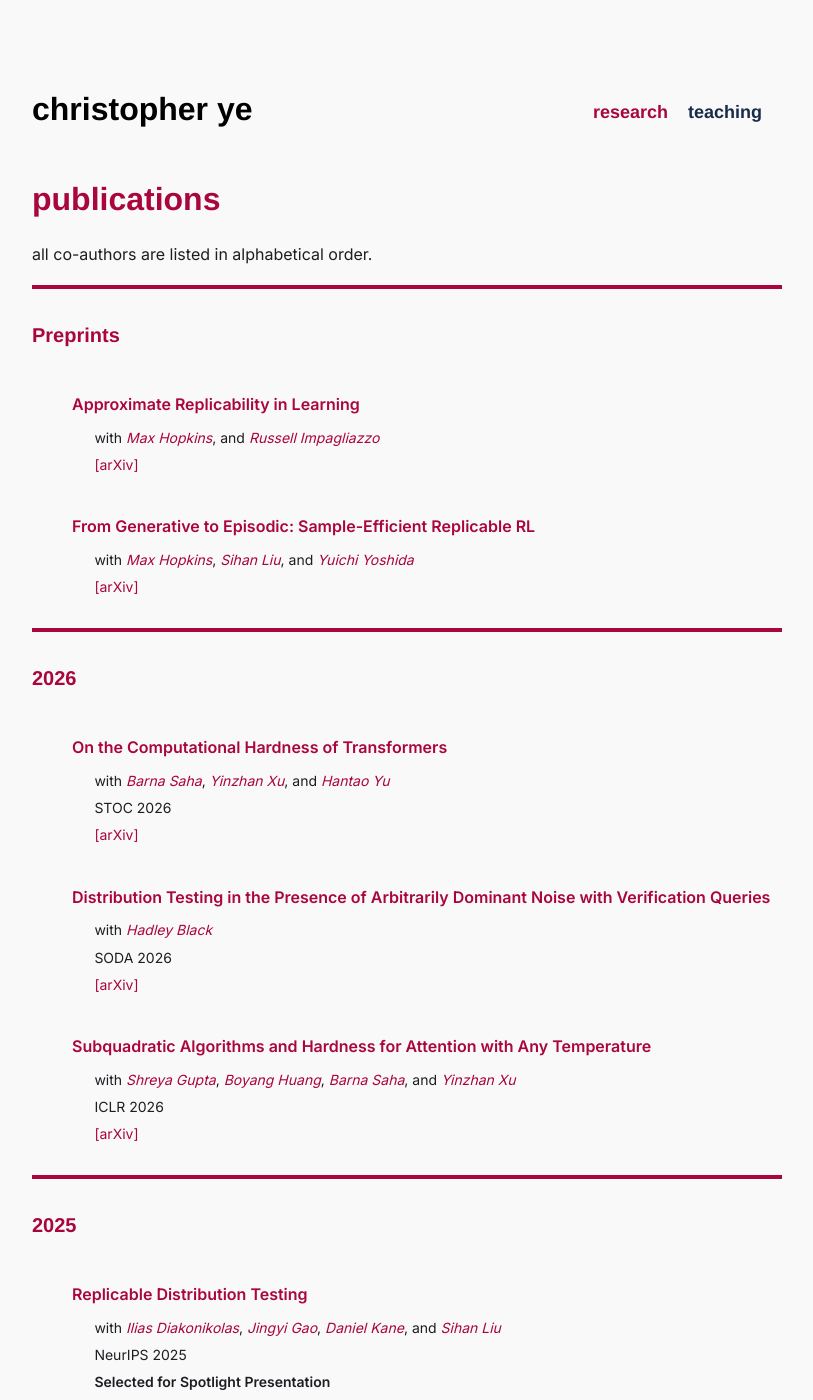
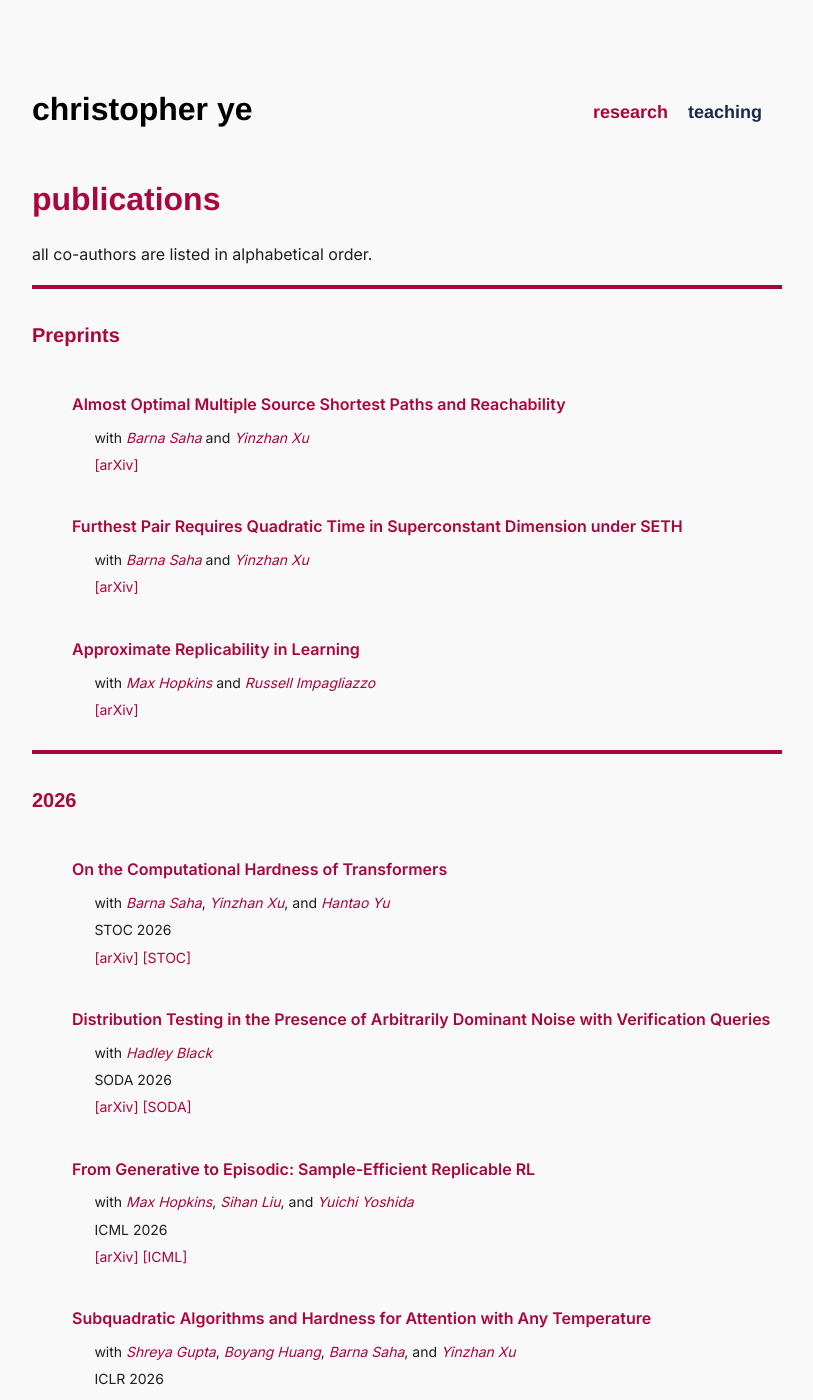
Before and after one commit to czye17/czye17.github.io, a Jekyll site: the page built from research.html, in a window 1280 px wide and 1400 px high. Shown: the whole window, without its empty margins (233-1046 px from the left). Built offline with Jekyll 4.4.1, drawn with Linux system fonts in a browser that asks for light colours; some web fonts are replaced; some of the changed text lies outside the part shown.

Commit message:
research update

```diff
--- a/_data/events.yml
+++ b/_data/events.yml
@@ -1,3 +1,9 @@
+- dates: 04/2026
+  text: Presented "Subquadratic Algorithms and Hardness for Attention with Any Temperature" at ICLR 2026
+- dates: 01/2026
+  text: Presented "Distribution Testing in the Presence of Arbitrary Noise with Verification Queries" at SODA 2026
+- dates: 12/2025
+  text: Presented "Replicable Distribution Testing" at NeurIPS 2025
 - dates: 01/2025
   text: Presented "Fine-Grained Optimality of Partially Dynamic Shortest Paths and More" at SODA 25
 - dates: 12/2024
--- a/_data/research.yml
+++ b/_data/research.yml
@@ -1,7 +1,24 @@
+- title: "Almost Optimal Multiple Source Shortest Paths and Reachability"
+  arxiv: https://arxiv.org/abs/2606.26554
+  authors:
+    - name: Barna Saha
+      site: https://barnasaha.net
+    - name: Yinzhan Xu
+      site: https://www.mit.edu/~xyzhan/
+      last: true
+- title: "Furthest Pair Requires Quadratic Time in Superconstant Dimension under SETH"
+  arxiv: https://arxiv.org/abs/2606.25887
+  authors:
+    - name: Barna Saha
+      site: https://barnasaha.net
+    - name: Yinzhan Xu
+      site: https://www.mit.edu/~xyzhan/
+      last: true
 - title: "On the Computational Hardness of Transformers"
-  arxiv: https://arxiv.org/abs/2603.11332
   conference: STOC
   year: 2026
+  arxiv: https://arxiv.org/abs/2603.11332
+  proceedings: https://dl.acm.org/doi/epdf/10.1145/3798129.3800819
   authors:
     - name: Barna Saha
       site: https://barnasaha.net
@@ -17,7 +34,6 @@
   authors:
     - name: Max Hopkins
       site: https://cseweb.ucsd.edu/~nmhopkin/
-      comma: true
     - name: Russell Impagliazzo
       site: https://cseweb.ucsd.edu/~russell/
       last: true
@@ -25,6 +41,7 @@
   conference: SODA
   year: 2026
   arxiv: https://arxiv.org/abs/2509.17269
+  proceedings: https://epubs.siam.org/doi/10.1137/1.9781611978971.161
   authors:
     - name: Hadley Black
       site: https://hablack.github.io
@@ -34,6 +51,7 @@
   awards:
     - Selected for Spotlight Presentation
   arxiv: https://arxiv.org/abs/2507.02814
+  proceedings: https://proceedings.neurips.cc/paper_files/paper/2025/hash/1a57899d423ff1861fa306e7e254f778-Abstract-Conference.html
   authors:
     - name: Ilias Diakonikolas
       site: http://www.iliasdiakonikolas.org
@@ -47,7 +65,10 @@
       site: https://lteins.github.io
       last: true
 - title: "From Generative to Episodic: Sample-Efficient Replicable RL"
+  conference: ICML
+  year: 2026
   arxiv: https://arxiv.org/abs/2507.11926
+  proceedings: https://icml.cc/virtual/2026/poster/63040
   authors:
     - name: Max Hopkins
       site: https://cseweb.ucsd.edu/~nmhopkin/
@@ -62,6 +83,7 @@
   conference: ICLR
   year: 2026
   arxiv: https://arxiv.org/abs/2505.14840
+  proceedings: https://iclr.cc/virtual/2026/poster/10009672
   authors:
     - name: Shreya Gupta
       comma: true
--- a/_includes/footer.html
+++ b/_includes/footer.html
@@ -2,6 +2,6 @@
 	<ul>
 		<li><a href="https://scholar.google.com/citations?user=WmAZ-WIAAAAJ&hl=en&authuser=1"><img src="imgs/gscholar.png" height="25px" alt="gscholar"></a></li>
         <li><a href="https://dblp.org/pid/304/2086.html"><img src="imgs/dblp.png" height="25px" alt="dblp"></a></li>
-		<li><span class="symbol"><a href="/">✎ October 2025</a></span></li>
+		<li><span class="symbol"><a href="/">✎ June 2026</a></span></li>
 	</ul>
 </footer>
--- a/index.html
+++ b/index.html
@@ -41,7 +41,8 @@ title: christopher ye
         work with <a href="https://www.cs.princeton.edu/people/profile/gkol">Gillat Kol</a>.
         I also completed an internship with the AI Infrastructure Group at <a href="https://www.aidoc.com">aidoc</a> during the summer of 2019.
     </p>
-    <p>When not at the office, I enjoy running, hiking, and pottery.
+    <p>
+        When not at the office, I enjoy swimming, baking, and exploring the outdoors.
     </p>
     <p>You can reach me at czye (at) ucsd (dot) edu</p>
     <p>Thank you to <a href="https://sxzhang25.github.io">Sharon</a> for giving me the template to her personal website.</p>
```
Also changed, not shown: Gemfile.lock.
